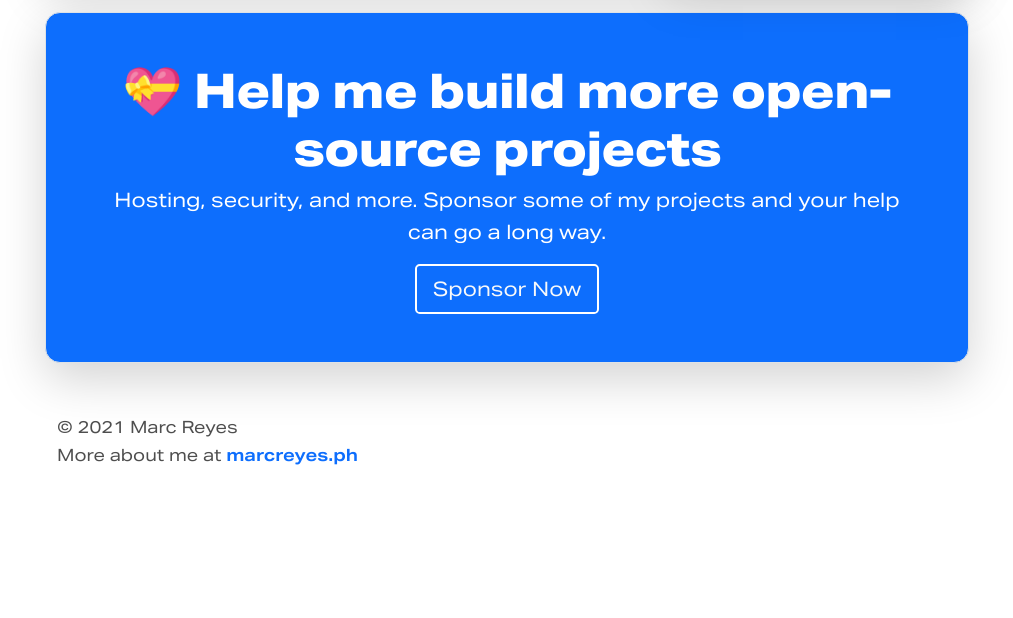
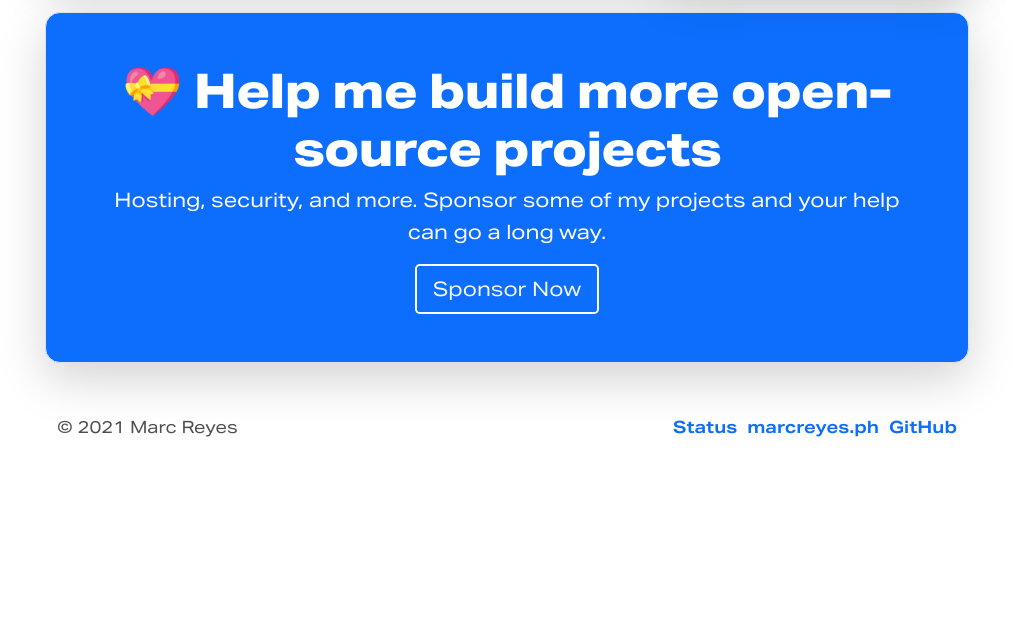
Before and after one commit to mabreyes/marcreyes.dev, a Jekyll site: the page built from index.md, in a window 1280 px wide. Shown: the part 5663-6281 px from the top of the page, without its empty margins (133-1146 px from the left). Built offline with Jekyll 4.4.1, drawn with Linux system fonts in a browser that asks for light colours; after the commit the page ends 6226 px from its top, so only the background shows below that.

Commit message:
Add links in footer

```diff
--- a/_includes/footer.html
+++ b/_includes/footer.html
@@ -1,3 +1,12 @@
 <div class="footer">
-    <span>&copy; {{ 'now' | date: "%Y" }} Marc Reyes<br>More about me at <a href="https://marcreyes.ph">marcreyes.ph</a></span>
+    <div class="float-start"><span>&copy; {{ 'now' | date: "%Y" }} Marc Reyes</span></div>
+    <div class="float-end">
+        <span>
+            <ul>
+                <li><a href="https://status.marcreyes.ph?utm_source=xyz_footer">Status</a></li>
+                <li><a href="https://marcreyes.ph">marcreyes.ph</a></li>
+                <li><a href="https://github.com/mabreyes">GitHub</a></li>
+            </ul>
+        </span>
+    </div>
 </div>
--- a/assets/stylesheet.css
+++ b/assets/stylesheet.css
@@ -89,6 +89,11 @@ span.color {
 
 .footer span {
     line-height: 1em !important;
+}
+
+.footer span li {
+    display: inline;
+    margin-left: 10px;
 }
 
 .hero-div {
@@ -285,6 +290,12 @@ button {
     }
 }
 
+@media (max-width: 595px) {
+    .footer span li {
+        display: flex;
+    }
+}
+
 @media (max-width: 500px) {
     h1 {
         font-size: 47px;
@@ -298,12 +309,6 @@ button {
         font-size: 17px;
     }
     .display-1 {
-        font-size: 60px !important;
-    }
-}
-
-@media (max-width: 500px) {
-    .display-1 {
         font-size: 50px !important;
     }
 }
```
